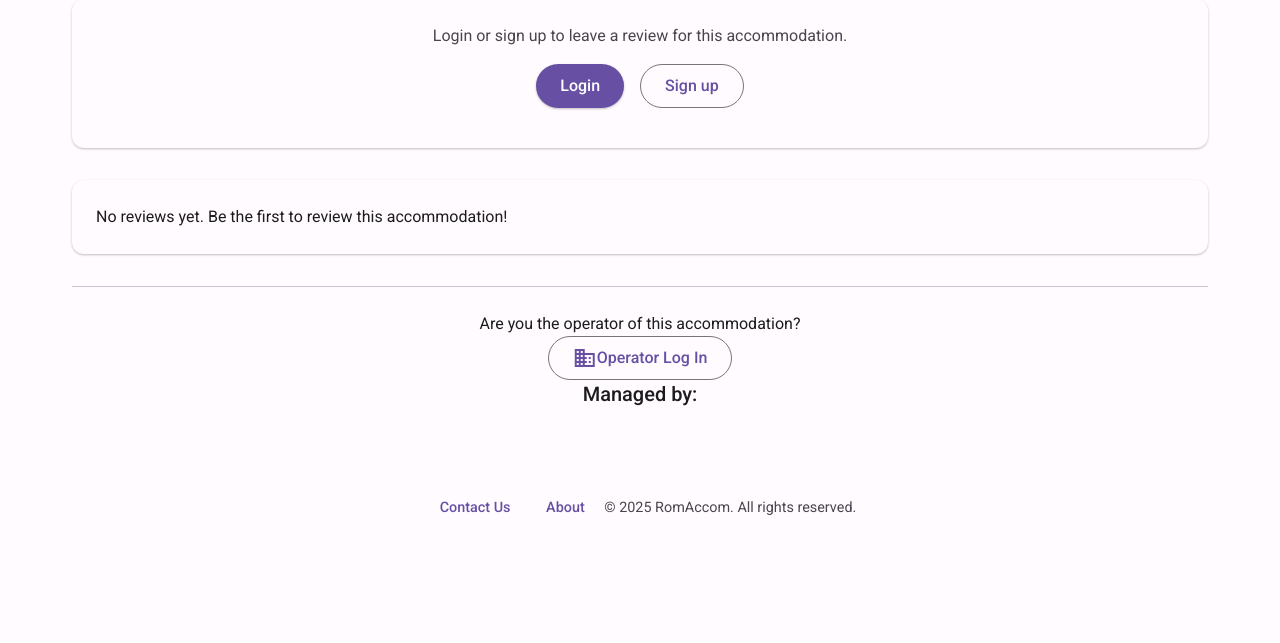
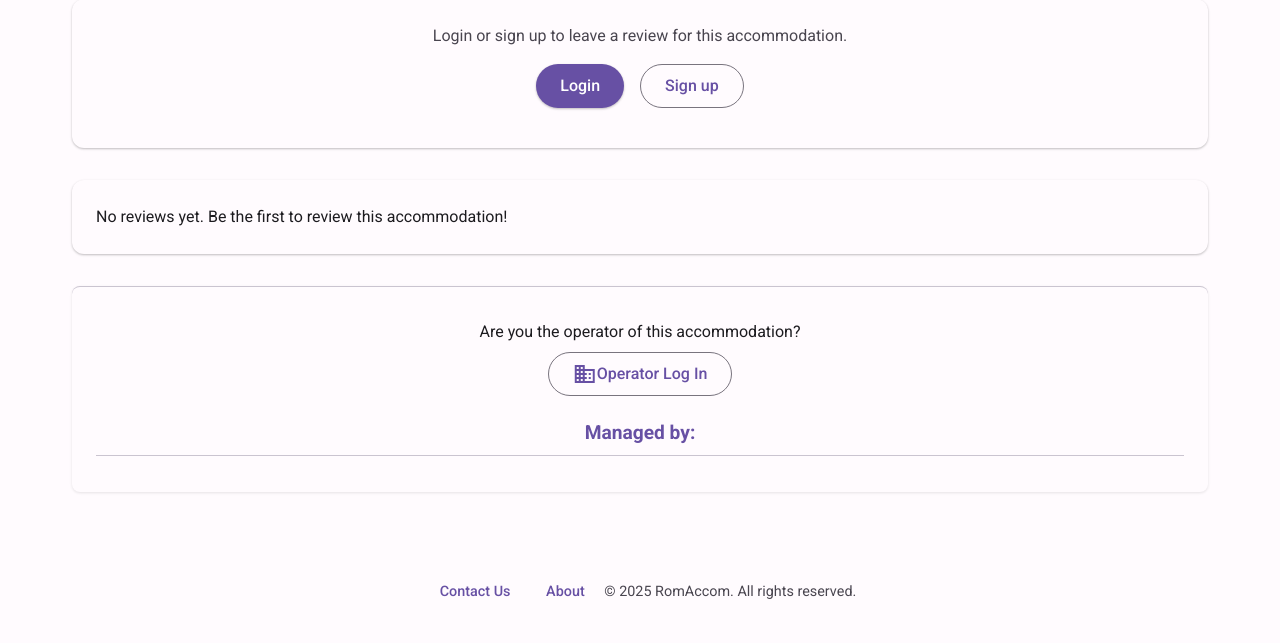
Before and after one commit to JoaoManuel2005/Team2E, a Django app: template romaccom/templates/romaccom/accomdetail.html in a window 1280 px wide. Shown: the part 815-1458 px from the top of the page. Before the commit the page ends 1330 px from the top, so only its background shows below. Run offline with Django 3.2, Linux system fonts and the light colour scheme; the template is opened without the code that fills it, so the values that code supplies are empty.

Commit message:
Now the accomdetail page will properly hide the user login prompt when logged in as operator, that block is replaced by another prompt saying:"you need to log out as operator before logging in as user" Also added css styling to the bottom part saying "managed by <operator>"

```diff
--- a/romaccom/static/css/accomdetail.css
+++ b/romaccom/static/css/accomdetail.css
@@ -275,6 +275,51 @@
     border-top: 1px solid var(--md-outline-variant);
 }
 
+/* Operator Section Styling */
+.operator-section {
+    margin-top: 2rem;
+    padding: 1.5rem;
+    background-color: var(--md-surface);
+    border-radius: 8px;
+    box-shadow: 0 1px 3px rgba(0,0,0,0.1);
+}
+
+.operator-section h3 {
+    font-size: 1.2rem;
+    font-weight: 600;
+    color: var(--md-primary);
+    margin-top: 1.5rem;
+    margin-bottom: 0.75rem;
+    padding-bottom: 0.5rem;
+    border-bottom: 1px solid var(--md-outline-variant);
+}
+
+.operator-section p {
+    margin: 0.5rem 0;
+}
+
+.operator-link {
+    color: var(--md-primary);
+    text-decoration: none;
+    font-weight: 500;
+    display: inline-flex;
+    align-items: center;
+    transition: color 0.2s;
+}
+
+.operator-link:hover {
+    color: var(--md-tertiary);
+    text-decoration: underline;
+}
+
+.operator-link::before {
+    content: "business";
+    font-family: "Material Icons";
+    font-size: 1.1rem;
+    margin-right: 0.5rem;
+    vertical-align: middle;
+}
+
 @media (max-width: 768px) {
     .main-content {
         flex-direction: column;
--- a/romaccom/templates/romaccom/accomdetail.html
+++ b/romaccom/templates/romaccom/accomdetail.html
@@ -77,7 +77,14 @@
             {% endif %}
         </div>
 
-        {% if not user.is_authenticated %}
+        {% if operator_logged_in %}
+            <div class="auth-prompt">
+                <p class="auth-text">You need to log out as operator before logging in as user to leave a review.</p>
+                <div class="auth-buttons">
+                    <a href="{% url 'logout' %}" class="btn btn-primary">Log Out</a>
+                </div>
+            </div>
+        {% elif not user.is_authenticated %}
             <div class="auth-prompt">
                 <p class="auth-text">Login or sign up to leave a review for this accommodation.</p>
                 <div class="auth-buttons">
```
